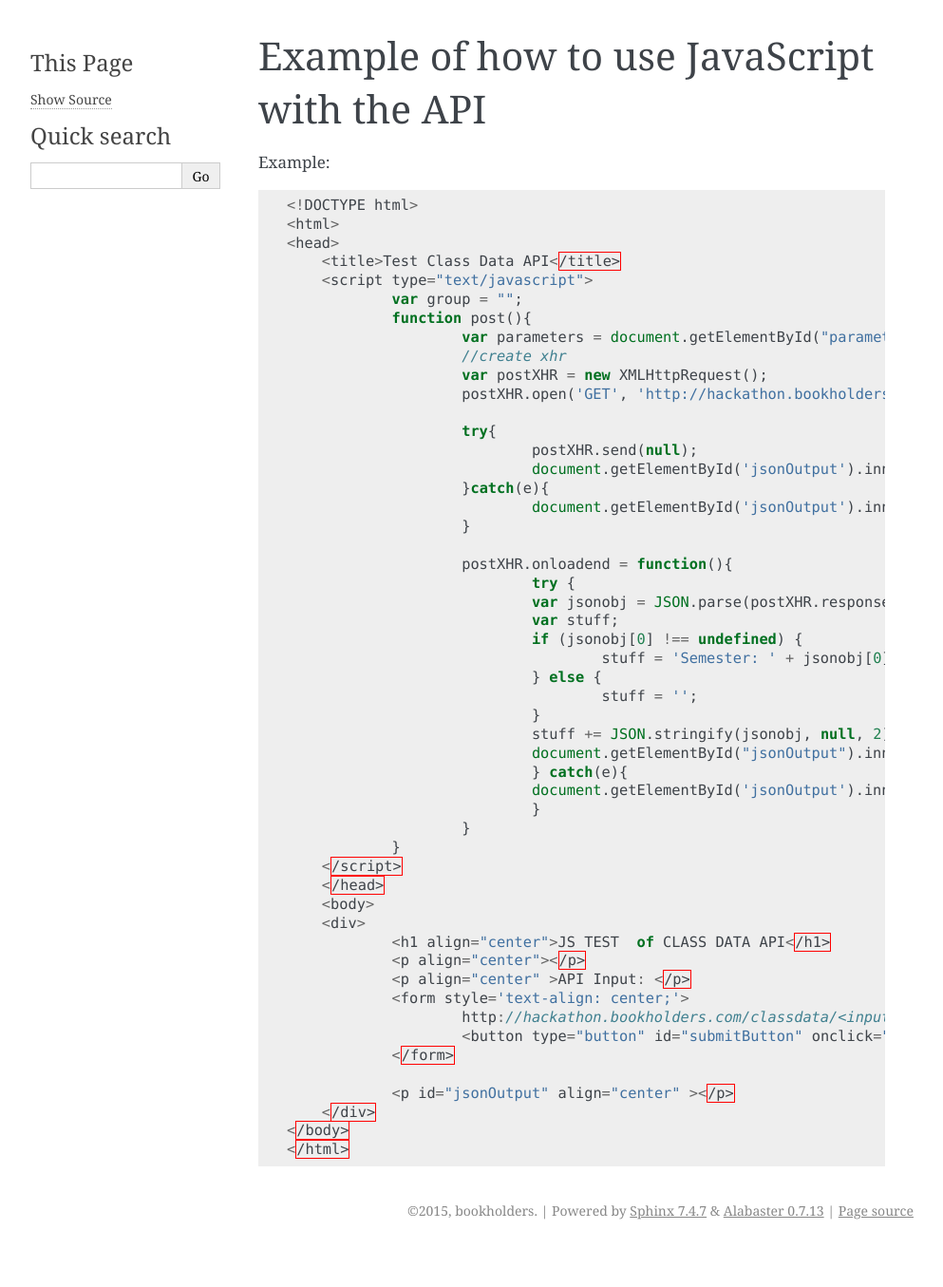
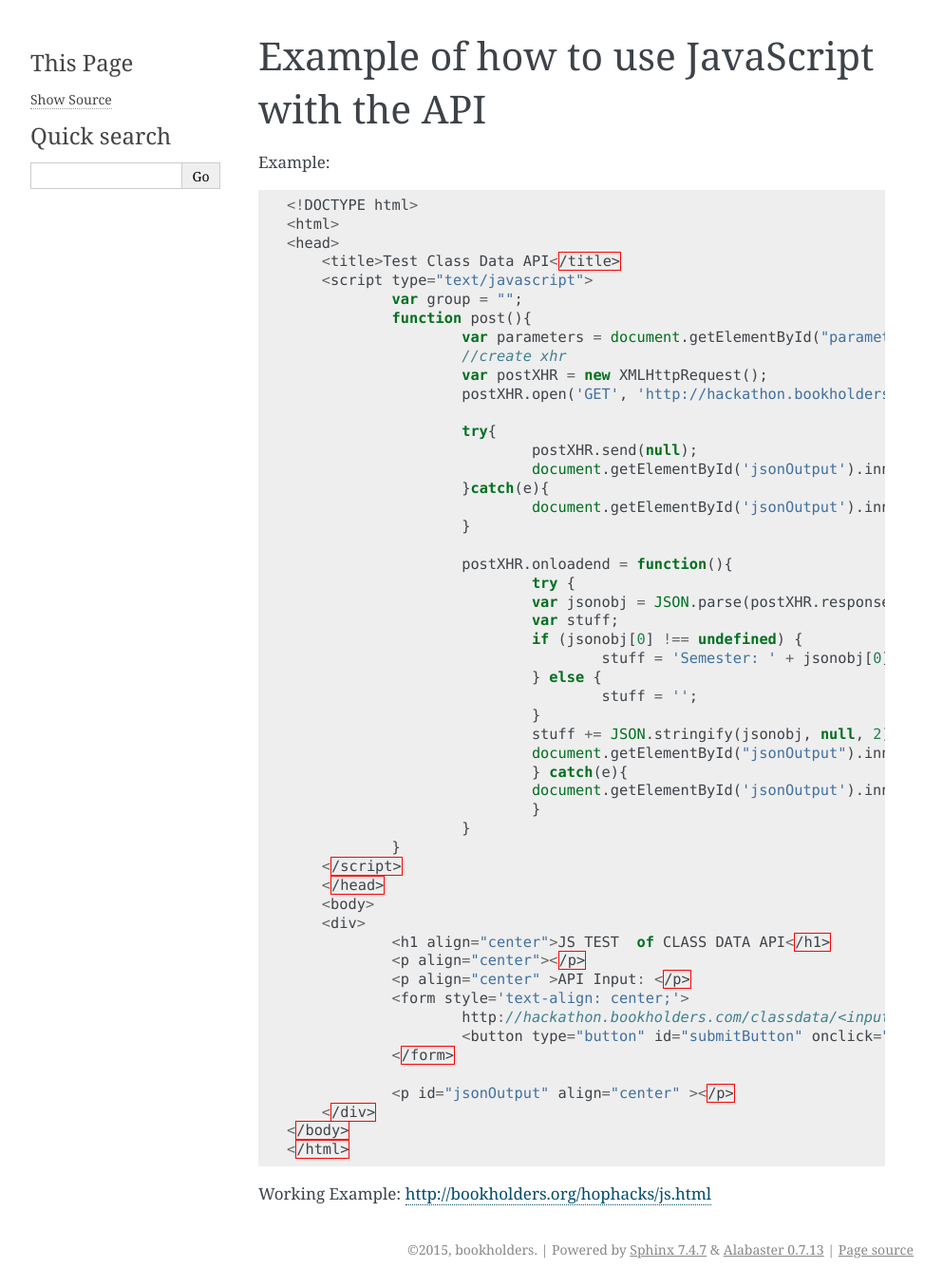
Before and after one commit to bookholders/classdataapi, a Sphinx documentation site: the page built from docs/js.rst, in a window 1280 px wide. Shown: the whole page at 95% size, without its empty margins (148-1141 px from the left). Built offline with Sphinx 7.4.7, drawn with Linux system fonts in a browser that asks for light colours; before the commit the page ends 1314 px from its top, so only the background shows below that.

Commit message:
Update js.rst

```diff
--- a/docs/js.rst
+++ b/docs/js.rst
@@ -58,3 +58,5 @@ Example:
 	</div>
     </body>
     </html>
+
+Working Example: http://bookholders.org/hophacks/js.html
```
